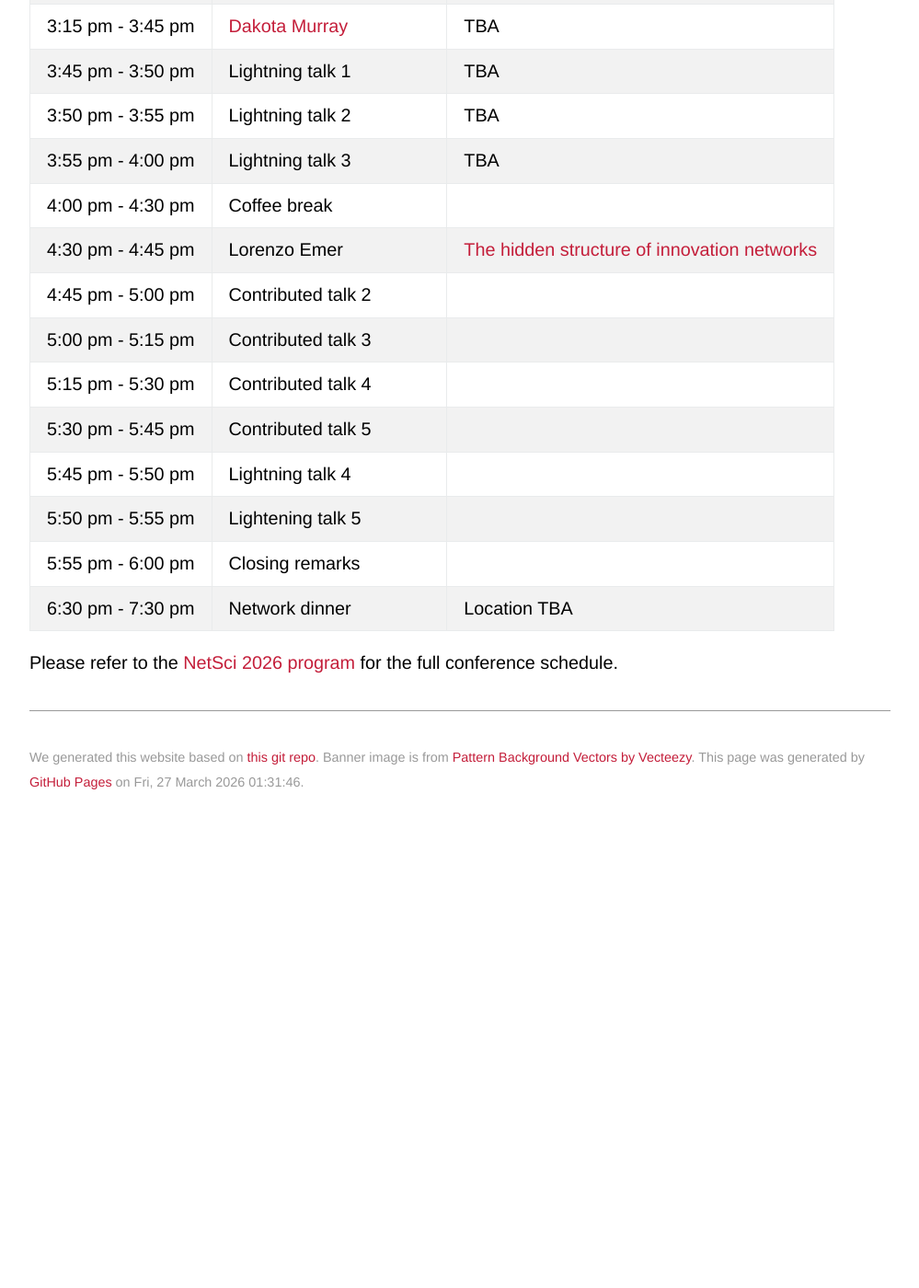
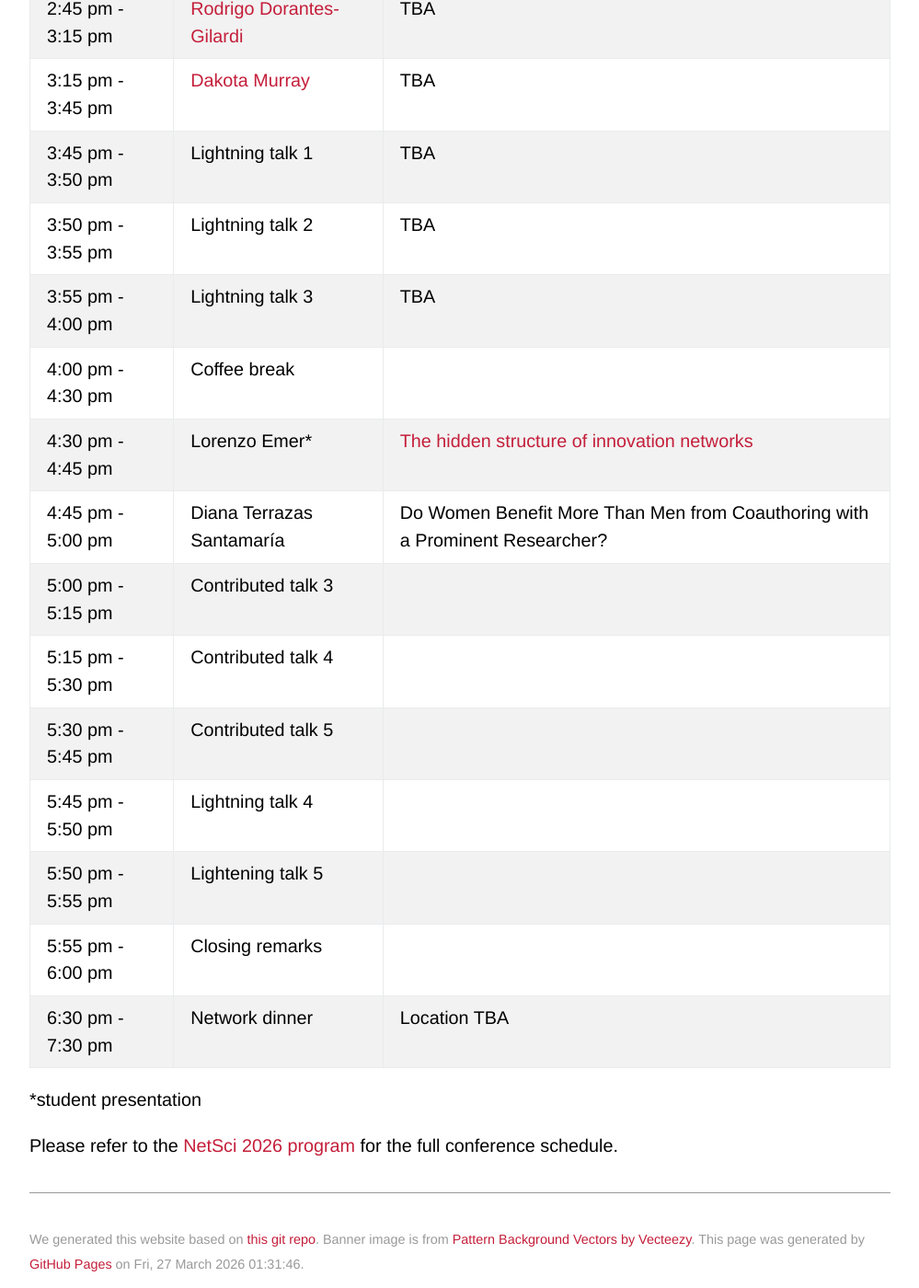
Before and after one commit to netscisci/netscisci.github.io, a Jekyll site: the page built from schedule.md, in a window 1280 px wide and 1400 px high, scrolled down 764 px. Shown: the whole window at 92% size, without its empty margins (140-1139 px from the left). Built offline with Jekyll 4.4.1, drawn with Linux system fonts in a browser that asks for light colours; some web fonts are replaced; our own code applies the rules of GitHub Pages for plain Markdown files; before the commit the page ends 1663 px from its top, so only the background shows below that.

Commit message:
Update schedule.md

```diff
--- a/schedule.md
+++ b/schedule.md
@@ -16,8 +16,8 @@ layout: default
 |3:50 pm - 3:55 pm|Lightning talk 2|TBA|
 |3:55 pm - 4:00 pm|Lightning talk 3|TBA|
 |4:00 pm - 4:30 pm|Coffee break||
-|4:30 pm - 4:45 pm|Lorenzo Emer|[The hidden structure of innovation networks](https://arxiv.org/abs/2601.10224)|
-|4:45 pm - 5:00 pm|Contributed talk 2||
+|4:30 pm - 4:45 pm|Lorenzo Emer*|[The hidden structure of innovation networks](https://arxiv.org/abs/2601.10224)|
+|4:45 pm - 5:00 pm|Diana Terrazas Santamaría|Do Women Benefit More Than Men from Coauthoring with a Prominent Researcher?|
 |5:00 pm - 5:15 pm|Contributed talk 3||
 |5:15 pm - 5:30 pm|Contributed talk 4||
 |5:30 pm - 5:45 pm|Contributed talk 5||
@@ -26,4 +26,6 @@ layout: default
 |5:55 pm - 6:00 pm|Closing remarks||
 |6:30 pm - 7:30 pm|Network dinner|Location TBA|
 
+*student presentation
+
 Please refer to the [NetSci 2026 program](https://www.netsci2026.com) for the full conference schedule.
```
